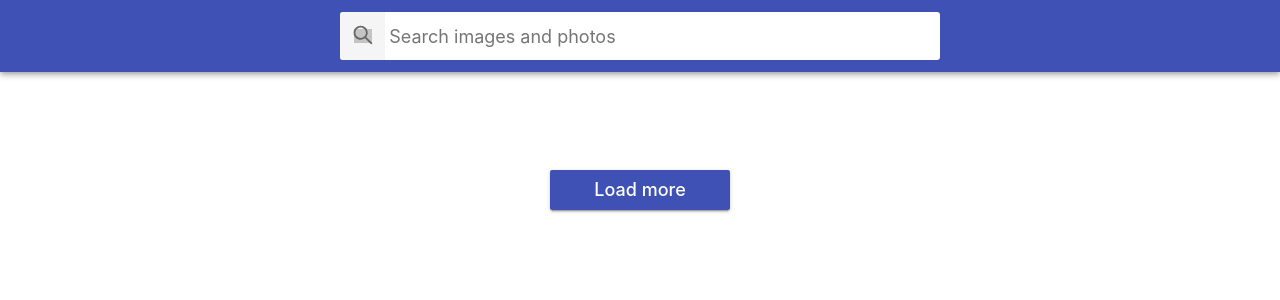
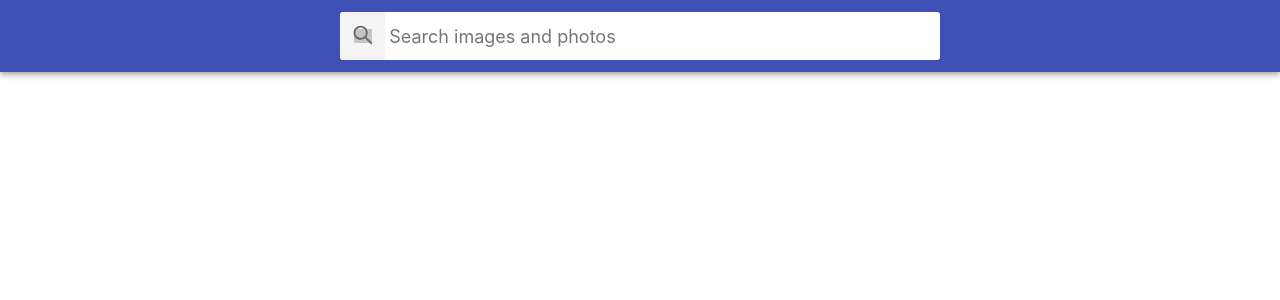
Before and after one commit to OlgaMykhailova/goit-react-hw-03-image-finder, a React (Create React App) app: page / in a window 1280 px wide. Shown: the top 300 px of the page. Built offline with nearby package versions, Linux system fonts and the light colour scheme; grey boxes are pictures that could not be loaded.

Commit message:
Update App.jsx

```diff
--- a/src/components/App.jsx
+++ b/src/components/App.jsx
@@ -64,10 +64,9 @@ export class App extends Component {
     return (
       <ContainerStyle>
         <Searchbar onSubmit={this.onFormSubmit} />
-
-        <ImageGallery images={this.state.images} />
+        {this.state.images.length>0 && <ImageGallery images={this.state.images} />}
         <Loader loading={this.state.isLoading} />
-        <Button onClick={this.loadMore}>Load more</Button>
+        {this.state.images.length>0 && <Button onClick={this.loadMore}>Load more</Button>}
       </ContainerStyle>
     );
   }
```
